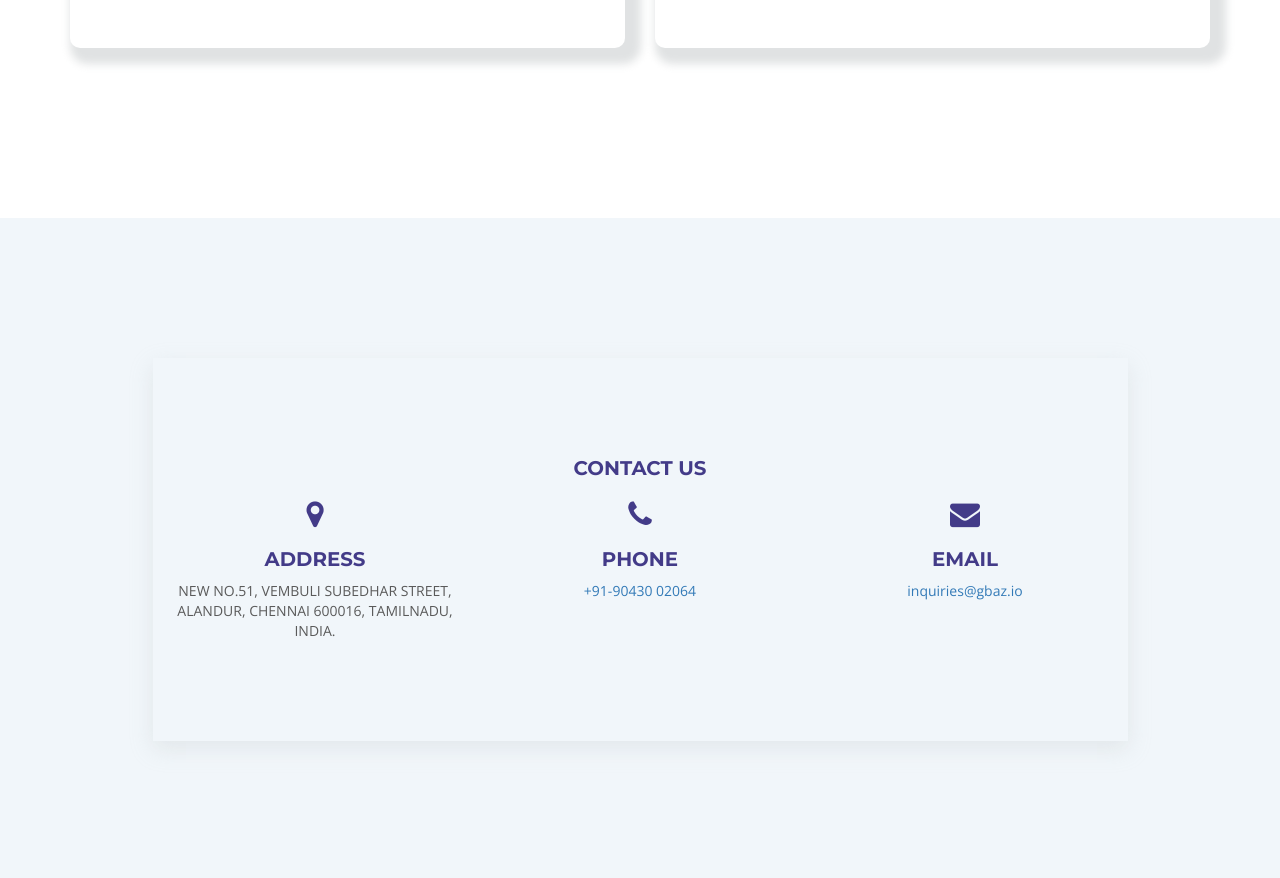
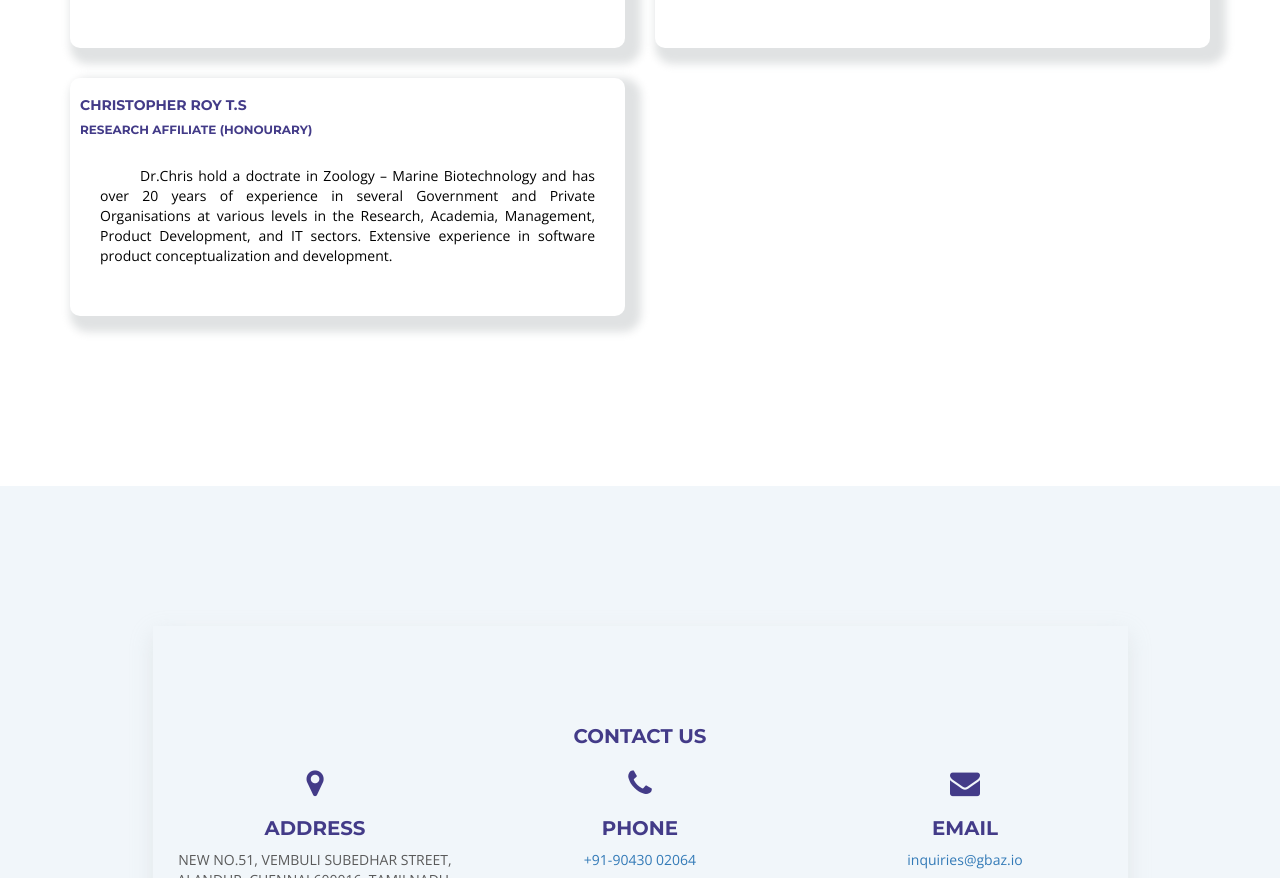
Before and after one commit to gbachennai/gbachennai.github.io, a plain HTML site: page index.html in a window 1280 px wide. Shown: the part 4428-5306 px from the top of the page. Drawn offline with nearby package versions, Linux system fonts and the light colour scheme; files whose address does not match are found by name.

Commit message:
Added Chris's profile to leadership section

```diff
--- a/index.html
+++ b/index.html
@@ -434,6 +434,19 @@
                 </div>
 
             </div>
+
+            <div class="row">
+                <div class="col-md-6 col-sm-6">
+                    <div class="card" id="leadershipR2C1">
+                        <h5 class="service-title">Christopher Roy T.S </h5>
+                        <h6 class="service-title">Research Affiliate (Honourary)</h6>
+                        <p class="services-content margin-bottom-10 ">
+                            Dr.Chris hold a doctrate in Zoology – Marine Biotechnology and has over 20 years of experience in several Government and Private Organisations at various levels in the Research, Academia, Management, Product Development, and IT sectors.
+                            Extensive experience in software product conceptualization and development.
+                        </p>
+                    </div>
+                </div>
+            </div>
         </div>
     </section>
 
```
